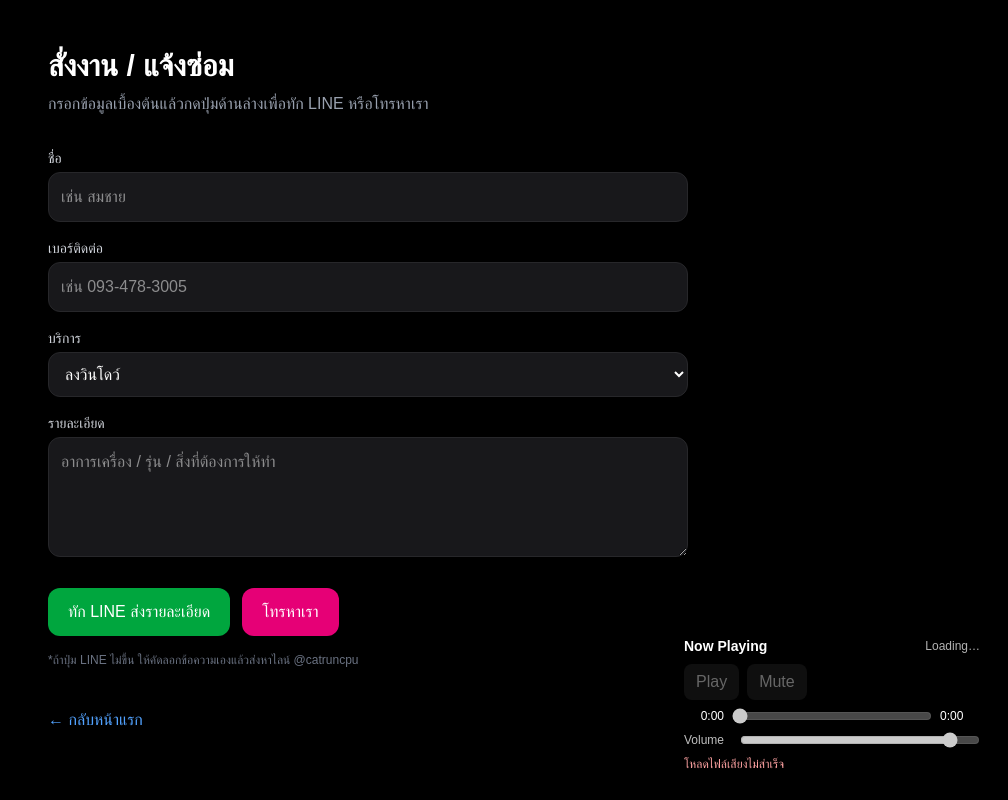
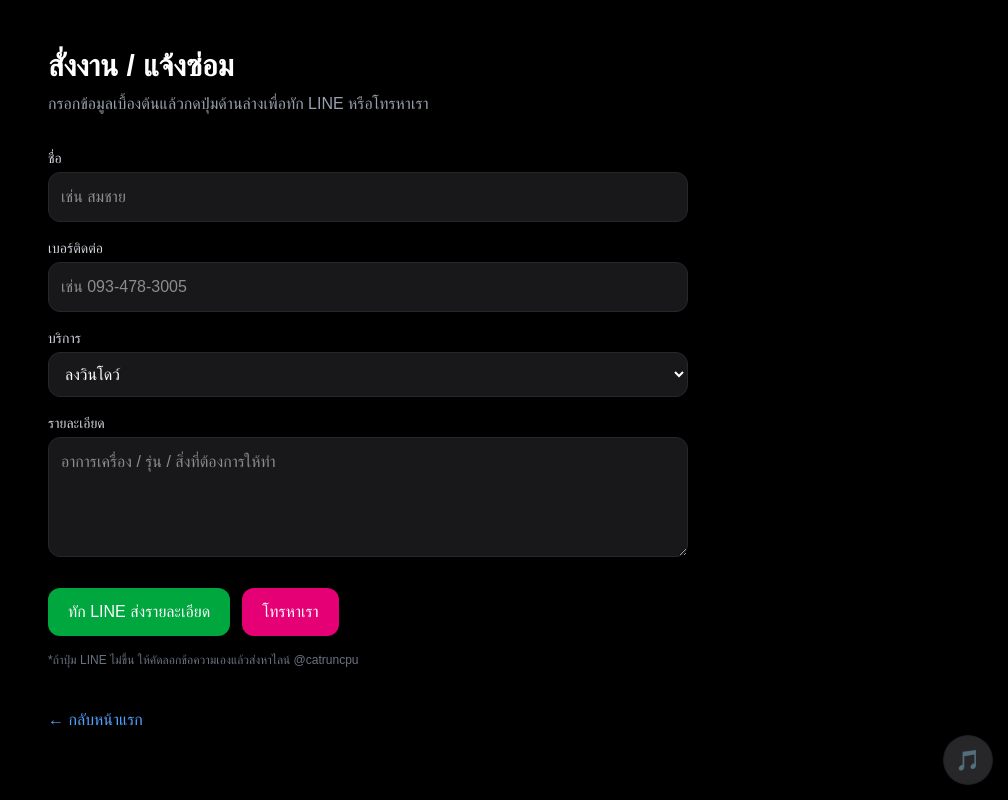
Before and after one commit to catrun2532-tech/crc-website, a Next.js app: page /order in a window 1280 px wide. Shown: the whole page, without its empty margins (272-1280 px from the left). Built offline with nearby package versions, Linux system fonts and the light colour scheme.

Commit message:
update site

```diff
--- a/src/app/cart/page.tsx
+++ b/src/app/cart/page.tsx
@@ -1,6 +1,7 @@
 "use client";
 
 import { useEffect, useState } from "react";
+import Link from "next/link"; // ✅ เพิ่มเข้ามา
 
 type Product = {
   id: string;
@@ -49,10 +50,11 @@ export default function ProductsPage() {
   return (
     <main className="min-h-screen bg-black text-white">
       <header className="max-w-6xl mx-auto px-4 py-6 flex items-center justify-between">
-        <a href="/" className="text-lg">← กลับหน้าแรก</a>
-        <a href="/cart" className="relative bg-blue-600 px-4 py-2 rounded-xl">
+        {/* ⛳ ลิงก์ภายใน ใช้ Link */}
+        <Link href="/" className="text-lg">← กลับหน้าแรก</Link>
+        <Link href="/cart" className="relative bg-blue-600 px-4 py-2 rounded-xl hover:bg-blue-700">
           ตะกร้า ({countInCart})
-        </a>
+        </Link>
       </header>
 
       <section className="max-w-6xl mx-auto px-4 pb-20">
--- a/src/app/order/page.tsx
+++ b/src/app/order/page.tsx
@@ -1,6 +1,7 @@
 "use client";
 
-import { useState } from "react";
+import { useState, useMemo } from "react";
+import Link from "next/link";
 
 export default function OrderPage() {
   const [name, setName] = useState("");
@@ -8,8 +9,13 @@ export default function OrderPage() {
   const [service, setService] = useState("ลงวินโดว์");
   const [details, setDetails] = useState("");
 
-  const lineText = encodeURIComponent(
-    `สวัสดีครับ บังแม็ก\nชื่อ: ${name}\nโทร: ${phone}\nบริการ: ${service}\nรายละเอียด: ${details}`
+  // คำนวณข้อความ LINE เฉพาะเมื่อค่าฟอร์มเปลี่ยน
+  const lineText = useMemo(
+    () =>
+      encodeURIComponent(
+        `สวัสดีครับ บังแม็ก\nชื่อ: ${name}\nโทร: ${phone}\nบริการ: ${service}\nรายละเอียด: ${details}`
+      ),
+    [name, phone, service, details]
   );
 
   return (
@@ -38,6 +44,7 @@ export default function OrderPage() {
               value={phone}
               onChange={(e) => setPhone(e.target.value)}
               placeholder="เช่น 093-478-3005"
+              inputMode="tel"
             />
           </div>
 
@@ -70,12 +77,15 @@ export default function OrderPage() {
             <a
               href={`https://line.me/ti/p/~catruncpu?text=${lineText}`}
               className="bg-green-600 hover:bg-green-700 px-5 py-3 rounded-xl"
+              target="_blank"
+              rel="noopener noreferrer"
             >
               ทัก LINE ส่งรายละเอียด
             </a>
             <a
               href="tel:0934783005"
               className="bg-pink-600 hover:bg-pink-700 px-5 py-3 rounded-xl"
+              rel="noopener noreferrer"
             >
               โทรหาเรา
             </a>
@@ -87,7 +97,9 @@ export default function OrderPage() {
         </div>
 
         <div className="mt-10">
-          <a href="/" className="text-blue-400 hover:underline">← กลับหน้าแรก</a>
+          <Link href="/" className="text-blue-400 hover:underline">
+            ← กลับหน้าแรก
+          </Link>
         </div>
       </section>
     </main>
--- a/src/components/MusicPlayer.tsx
+++ b/src/components/MusicPlayer.tsx
@@ -2,178 +2,89 @@
 
 import { useEffect, useRef, useState } from "react";
 
-type Props = {
-  src?: string;      // พาธไฟล์เสียง (เริ่มต้น: /music/theme.mp3)
-  autoPlay?: boolean; // true = พยายามเล่นทันทีหลังผู้ใช้คลิกครั้งแรก
-  loop?: boolean;     // เล่นวน
-};
+export default function MusicPlayer() {
+  const audioRef = useRef<HTMLAudioElement | null>(null);
+  const [playing, setPlaying] = useState(false);
+  const [vol, setVol] = useState<number>(0.15);
 
-export default function MusicPlayer({
-  src = "/music/theme.mp3",
-  autoPlay = true,
-  loop = true,
-}: Props) {
-  const audioRef = useRef<HTMLAudioElement | null>(null);
-  const [ready, setReady] = useState(false);
-  const [playing, setPlaying] = useState(false);
-  const [muted, setMuted] = useState(false);
-  const [duration, setDuration] = useState(0);
-  const [current, setCurrent] = useState(0);
-  const [volume, setVolume] = useState(0.9);
-  const [error, setError] = useState<string | null>(null);
+  // โหลดค่าที่บันทึกไว้
+  useEffect(() => {
+    if (typeof window === "undefined") return;
+    const savedVol = Number(localStorage.getItem("music.vol") ?? "0.15");
+    setVol(Number.isFinite(savedVol) ? savedVol : 0.15);
+    const on = localStorage.getItem("music.on") === "1";
+    setPlaying(on);
+  }, []);
 
-  // สร้าง <audio> และผูก event
+  // sync volume -> element + localStorage
   useEffect(() => {
-    const audio = new Audio(src);
-    audioRef.current = audio;
-    audio.loop = loop;
-    audio.preload = "metadata";
-    audio.volume = volume;
-    audio.muted = muted;
+    if (audioRef.current) audioRef.current.volume = vol;
+    if (typeof window !== "undefined") {
+      localStorage.setItem("music.vol", String(vol));
+    }
+  }, [vol]);
 
-    const onLoaded = () => {
-      setDuration(audio.duration || 0);
-      setReady(true);
-    };
-    const onTime = () => setCurrent(audio.currentTime || 0);
-    const onEnded = () => setPlaying(false);
-    const onError = () => setError("โหลดไฟล์เสียงไม่สำเร็จ");
-
-    audio.addEventListener("loadedmetadata", onLoaded);
-    audio.addEventListener("timeupdate", onTime);
-    audio.addEventListener("ended", onEnded);
-    audio.addEventListener("error", onError);
-
-    // อนุญาตเล่นหลังผู้ใช้แตะครั้งแรก (ผ่าน autoplay policy)
-    let removeTap: (() => void) | undefined;
-    if (autoPlay) {
-      const handler = async () => {
+  async function toggle(): Promise<void> {
+    const el = audioRef.current;
+    if (!el) return;
+    if (playing) {
+      el.pause();
+      setPlaying(false);
+      localStorage.setItem("music.on", "0");
+    } else {
       try {
-          await audio.play();
+        await el.play();
         setPlaying(true);
+        localStorage.setItem("music.on", "1");
       } catch {
-          // ถ้าเล่นไม่ได้ ให้รอให้ผู้ใช้กดปุ่ม Play เอง
-        } finally {
-          window.removeEventListener("pointerdown", handler, { capture: true } as any);
+        // อาจโดน browser block ถ้ายังไม่มี user gesture
       }
-      };
-      window.addEventListener("pointerdown", handler, { capture: true });
-      removeTap = () =>
-        window.removeEventListener("pointerdown", handler, { capture: true } as any);
+    }
   }
 
-    return () => {
-      audio.pause();
-      audio.src = "";
-      audio.removeEventListener("loadedmetadata", onLoaded);
-      audio.removeEventListener("timeupdate", onTime);
-      audio.removeEventListener("ended", onEnded);
-      audio.removeEventListener("error", onError);
-      removeTap?.();
-    };
-  }, [src, loop, autoPlay]);
-
-  // sync volume/mute
-  useEffect(() => {
-    if (!audioRef.current) return;
-    audioRef.current.volume = volume;
-  }, [volume]);
-
-  useEffect(() => {
-    if (!audioRef.current) return;
-    audioRef.current.muted = muted;
-  }, [muted]);
-
-  const togglePlay = async () => {
-    if (!audioRef.current) return;
-    try {
-      if (playing) {
-        audioRef.current.pause();
-        setPlaying(false);
-      } else {
-        await audioRef.current.play();
-        setPlaying(true);
-      }
-    } catch {
-      setError("เบราว์เซอร์บล็อกการเล่นเสียง ลองกดอีกครั้ง");
-    }
-  };
-
-  const onSeek = (v: number) => {
-    if (!audioRef.current) return;
-    audioRef.current.currentTime = v;
-    setCurrent(v);
-  };
-
-  const fmt = (s: number) => {
-    if (!isFinite(s)) return "0:00";
-    const m = Math.floor(s / 60);
-    const ss = Math.floor(s % 60).toString().padStart(2, "0");
-    return `${m}:${ss}`;
-    };
-
   return (
-    <div className="fixed bottom-4 right-4 z-50">
-      <div className="w-[320px] rounded-2xl bg-black/70 text-white shadow-xl backdrop-blur p-3 space-y-2">
-        <div className="flex items-center justify-between">
-          <div className="text-sm font-semibold">Now Playing</div>
-          <div className="text-xs opacity-70">{ready ? "Ready" : "Loading…"}</div>
-        </div>
-
-        {/* Controls */}
-        <div className="flex items-center gap-2">
+    <div className="fixed bottom-4 right-4 z-50 group select-none">
       <button
-            onClick={togglePlay}
-            disabled={!ready}
-            className="px-3 py-1.5 rounded-lg bg-white/15 hover:bg-white/25 transition disabled:opacity-40"
-            aria-label={playing ? "Pause" : "Play"}
+        onClick={toggle}
+        title={playing ? "หยุดเพลง" : "เปิดเพลง"}
+        className={`h-12 w-12 rounded-full flex items-center justify-center shadow-lg ring-1 transition
+        ${
+          playing
+            ? "bg-emerald-600 hover:bg-emerald-700 ring-emerald-400/40 animate-pulse"
+            : "bg-zinc-800 hover:bg-zinc-700 ring-zinc-600/40"
+        }`}
+        aria-label={playing ? "หยุดเพลง" : "เปิดเพลง"}
+        type="button"
       >
-            {playing ? "Pause" : "Play"}
+        <span className="text-xl">{playing ? "⏸" : "🎵"}</span>
       </button>
 
-          <button
-            onClick={() => setMuted((m) => !m)}
-            disabled={!ready}
-            className="px-3 py-1.5 rounded-lg bg-white/15 hover:bg-white/25 transition disabled:opacity-40"
-            aria-label={muted ? "Unmute" : "Mute"}
+      {/* volume popover */}
+      <div
+        className="absolute right-14 bottom-1 opacity-0 pointer-events-none
+                   group-hover:opacity-100 group-hover:pointer-events-auto
+                   transition bg-zinc-900/90 backdrop-blur border border-zinc-700
+                   rounded-xl px-3 py-2 flex items-center gap-2"
       >
-            {muted ? "Unmute" : "Mute"}
-          </button>
-        </div>
-
-        {/* Seek bar */}
-        <div className="flex items-center gap-2">
-          <span className="text-xs tabular-nums w-10 text-right">{fmt(current)}</span>
-          <input
-            type="range"
-            min={0}
-            max={duration || 0}
-            step={0.1}
-            value={Math.min(current, duration || 0)}
-            onChange={(e) => onSeek(parseFloat(e.target.value))}
-            className="flex-1 accent-white"
-            disabled={!ready || !isFinite(duration)}
-          />
-          <span className="text-xs tabular-nums w-10">{fmt(duration)}</span>
-        </div>
-
-        {/* Volume */}
-        <div className="flex items-center gap-2">
-          <span className="text-xs opacity-75 w-12">Volume</span>
+        <span className="text-xs text-gray-300">เสียง</span>
         <input
           type="range"
           min={0}
           max={1}
           step={0.01}
-            value={muted ? 0 : volume}
-            onChange={(e) => setVolume(parseFloat(e.target.value))}
-            className="flex-1 accent-white"
-            disabled={!ready}
+          value={vol}
+          onChange={(e: React.ChangeEvent<HTMLInputElement>) =>
+            setVol(parseFloat(e.target.value))
+          }
+          className="w-28"
+          aria-label="ปรับความดัง"
         />
       </div>
 
-        {error && <div className="text-xs text-red-300">{error}</div>}
-      </div>
+      <audio ref={audioRef} loop preload="auto" playsInline>
+        {/* ตรวจให้ชัวร์ว่าไฟล์นี้อยู่ที่ /public/music/bg-music.mp3 */}
+        <source src="/music/bg-music.mp3" type="audio/mpeg" />
+      </audio>
     </div>
   );
 }
```
Also changed, not shown: src/app/page.tsx (+32 -22 lines), src/app/products/page.tsx (+45 -14 lines), 1 other file (tests, documents, lock files or other folders). Lines whose indentation alone changed are shown as unchanged.
